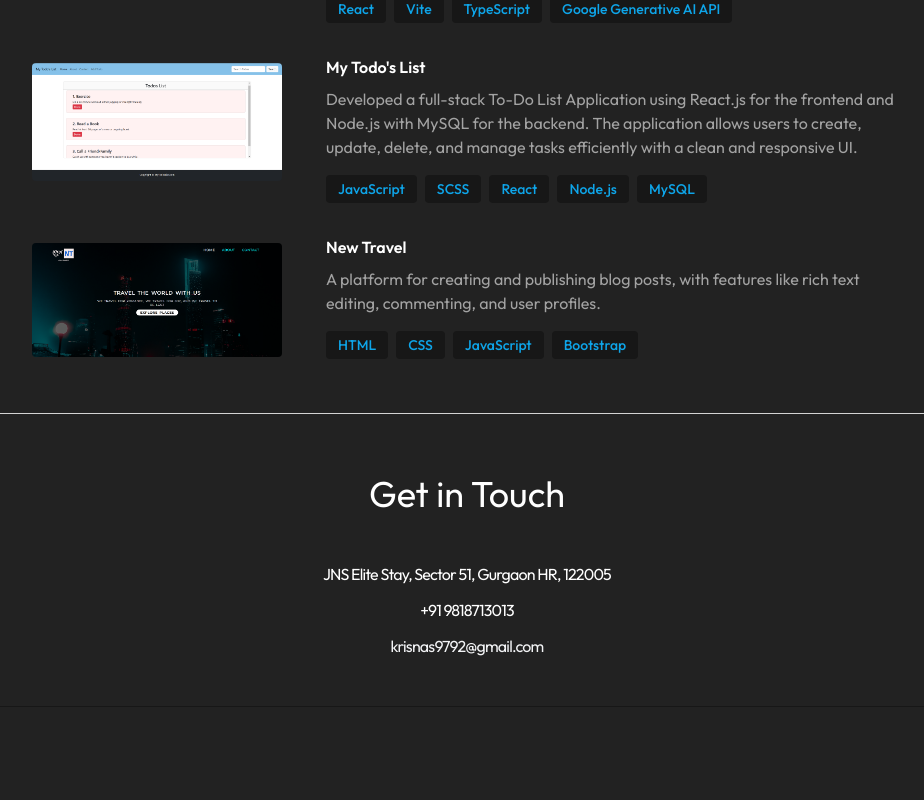
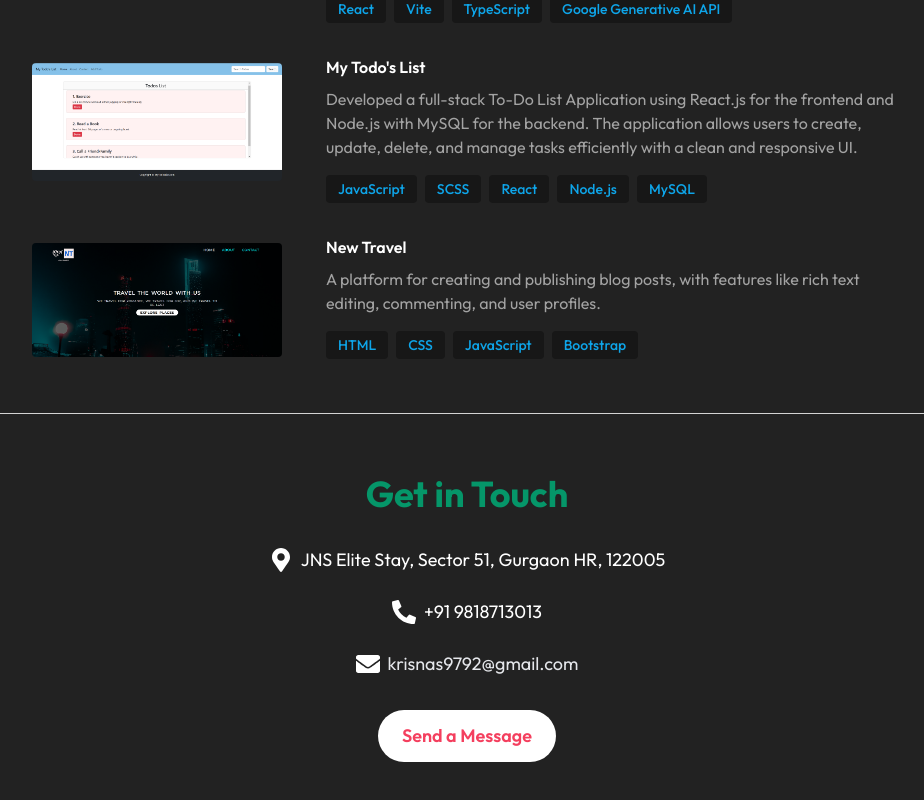
Before and after one commit to Szkrishna/My-Portfolio, a React (Vite) app: page / in a window 1280 px wide. Shown: the part 4625-5425 px from the top of the page, without its empty margins (173-1097 px from the left). Before the commit the page ends 5392 px from the top, so only its background shows below. Built offline with nearby package versions, Linux system fonts and the light colour scheme.

Commit message:
contact section css changes to make it look more good

```diff
--- a/src/components/Contacts.jsx
+++ b/src/components/Contacts.jsx
@@ -1,18 +1,45 @@
 // import React from 'react';
 import { CONTACT } from "../constants";
 import { motion } from "framer-motion";
+import { FaPhoneAlt, FaEnvelope, FaMapMarkerAlt } from "react-icons/fa"; // Importing icons
 
 const Contacts = () => {
   return (
-    <div className="border-b border-neutral-900 pb-12">
-      <motion.h2 whileInView={{ opacity: 1, y: 0 }} initial={{ opacity: 0, y: -100 }} transition={{ duration: 1 }} className="mb-12 text-center text-4xl">Get in Touch</motion.h2>
-      <div className="text-center tracking-tighter">
-        <motion.p whileInView={{ opacity: 1, x: 0 }} initial={{ opacity: 0, x: -100 }} transition={{ duration: 1.5 }} className="my-3">{CONTACT.address}</motion.p>
-        <motion.p whileInView={{ opacity: 1, x: 0 }} initial={{ opacity: 0, x: 100 }} transition={{ duration: 1.5 }} className="my-3">{CONTACT.phoneNo}</motion.p>
-        <a href="#" className="text-gray-100">{CONTACT.email}</a>
+    <div>
+      <motion.h2 whileInView={{ opacity: 1, y: 0 }} initial={{ opacity: 0, y: -100 }} transition={{ duration: 1 }}
+        className="mb-8 text-center text-4xl font-bold text-emerald-600">
+        Get in Touch
+      </motion.h2>
+
+      <div className="max-w-3xl mx-auto text-center">
+        <motion.p whileInView={{ opacity: 1, x: 0 }} initial={{ opacity: 0, x: -100 }} transition={{ duration: 1.5 }}
+          className="my-4 text-lg flex items-center justify-center gap-2">
+          <FaMapMarkerAlt className="text-2xl" />
+          {CONTACT.address}
+        </motion.p>
+
+        <motion.p whileInView={{ opacity: 1, x: 0 }} initial={{ opacity: 0, x: 100 }} transition={{ duration: 1.5 }}
+          className="my-6 text-lg flex items-center justify-center gap-2">
+          <FaPhoneAlt className="text-2xl" />
+          {CONTACT.phoneNo}
+        </motion.p>
+
+        <motion.p whileInView={{ opacity: 1, y: 0 }} initial={{ opacity: 0, y: 40 }} transition={{ duration: 1 }}
+          className="my-6 text-lg flex items-center justify-center gap-2">
+          <FaEnvelope className="text-2xl" />
+          <a href={`mailto:${CONTACT.email}`} className="text-gray-200 hover:text-white transition duration-300">
+            {CONTACT.email}
+          </a>
+        </motion.p>
+
+        <div className="mt-8 mb-16">
+          <a href="#contact-form" className="inline-block bg-white text-rose-500 hover:bg-rose-400 hover:text-white py-3 px-6 rounded-full text-lg font-semibold transition duration-300">
+            Send a Message
+          </a>
+        </div>
       </div>
     </div>
-  )
+  );
 }
 
 export default Contacts;
```
